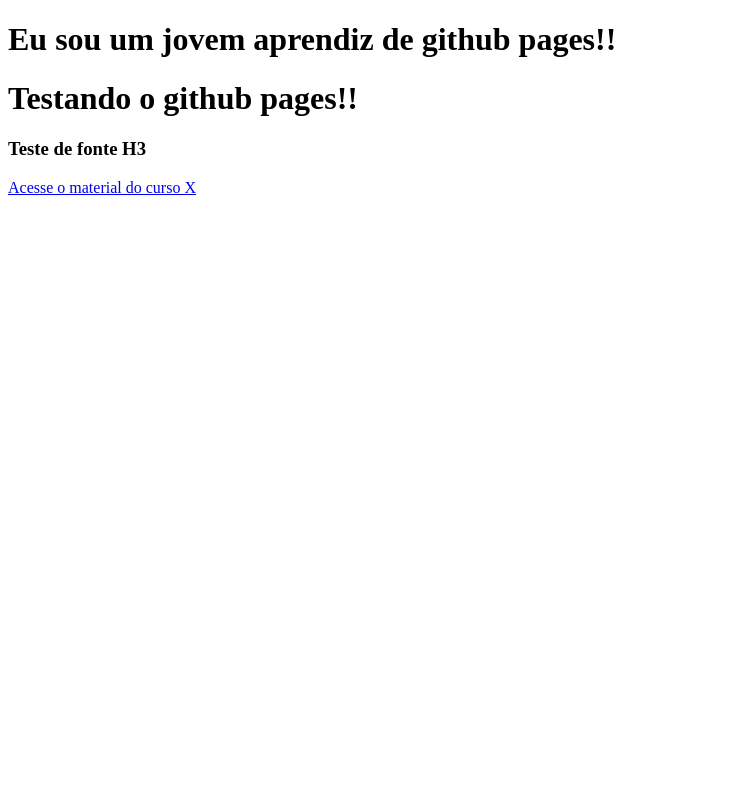
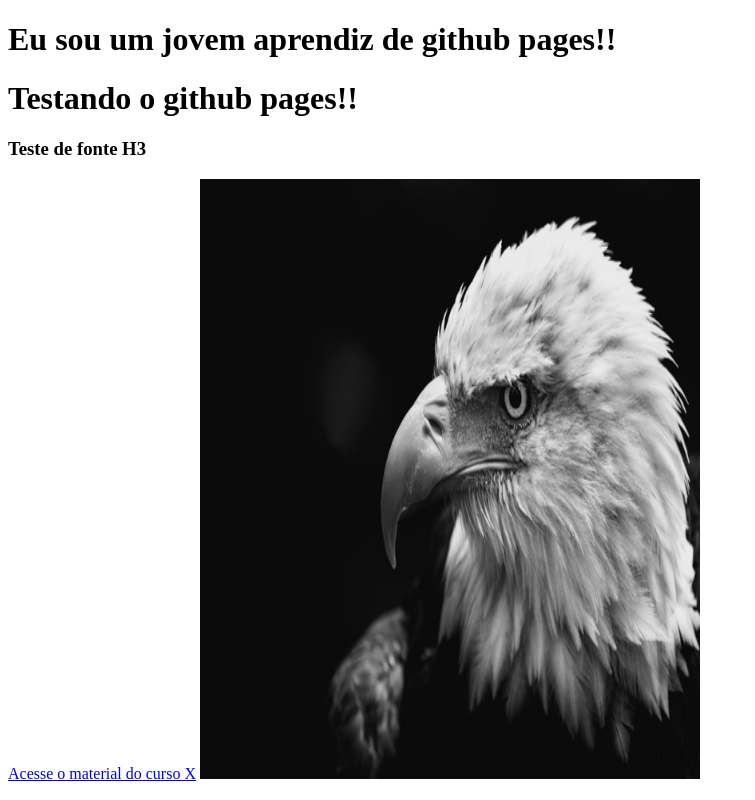
Before and after one commit to portfoliomodelo/portfoliomodelo.github.io, a plain HTML site: page index.html in a window 1280 px wide. Shown: the whole page, without its empty margins (0-755 px from the left). Drawn offline with Linux system fonts and the light colour scheme.

Commit message:
Add imagem

```diff
--- a/index.html
+++ b/index.html
@@ -13,6 +13,6 @@
 
     <a href="https://github.com/portfoliomodelo/portfoliomodelo.github.io">Acesse o material do curso X</a>
 
-
+   <img src="aguia.jpg" alt="Aguia" width="500" height="600">
 </body>
 </html>
```
Also changed, not shown: aguia.jpg (added).
